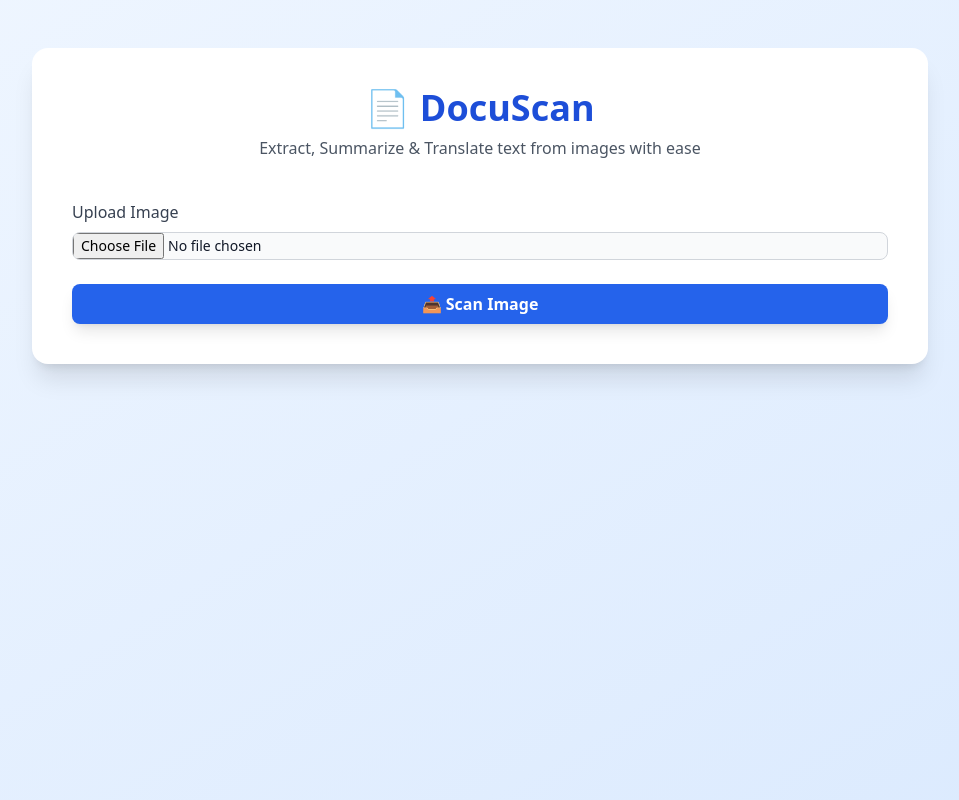
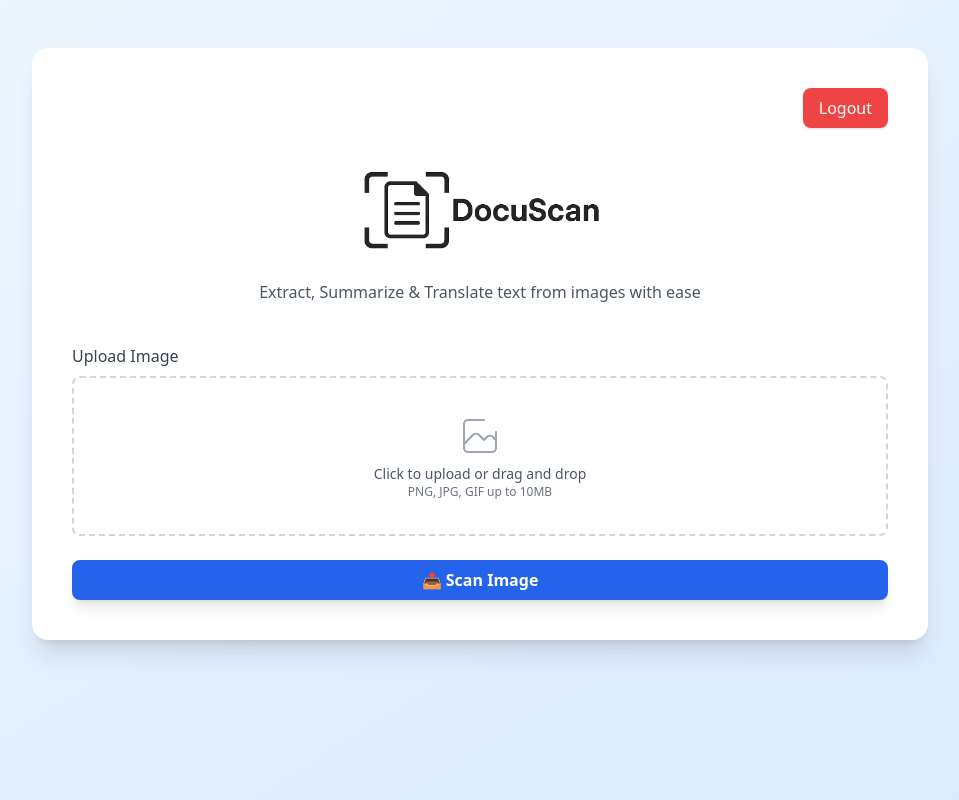
Before and after one commit to divyanshsaraswat/docuscan_django, a Django app: page / in a window 1280 px wide. Shown: the whole page, without its empty margins (160-1119 px from the left). Run offline with Django 4.2, Linux system fonts and the light colour scheme; the visitor is signed in with stand-in values (Sample User, id 1); some libraries are stand-ins or nearby versions.

Commit message:
Design Changed

```diff
--- a/scanner/templates/home.html
+++ b/scanner/templates/home.html
@@ -12,10 +12,16 @@
   {% block content %}
   <div class="min-h-screen bg-gradient-to-br from-blue-50 to-blue-100 py-12 px-4">
     <div class="max-w-4xl mx-auto bg-white rounded-2xl shadow-xl p-10 space-y-10">
+      <div class="flex justify-end">
+        <a href="{% url 'logout' %}" class="bg-red-500 hover:bg-red-600 text-white font-medium py-2 px-4 rounded-lg shadow transition duration-200">
+          Logout
+        </a>
+      </div>
 
       <!-- Header -->
-      <div class="text-center">
-        <h1 class="text-4xl font-extrabold text-blue-700">📄 DocuScan</h1>
+      <div class="flex flex-col items-center">
+        <img src="{% static 'images/logo.png' %}" alt="DocuScan Logo" style="width: 300px; margin-bottom: 20px;">
+
         <p class="text-gray-600 mt-2">Extract, Summarize & Translate text from images with ease</p>
       </div>
 
@@ -23,8 +29,49 @@
         {% csrf_token %}
         <div>
           <label class="block text-gray-700 font-medium mb-2">Upload Image</label>
-          <input type="file" name="image" accept="image/*"
-                 class="block w-full text-sm text-gray-900 border border-gray-300 rounded-lg cursor-pointer bg-gray-50 focus:outline-none focus:ring-2 focus:ring-blue-400" required>
+          <div class="relative">
+            <input type="file" name="image" accept="image/*" id="image-input"
+                   class="hidden" required>
+            <label for="image-input" class="flex items-center justify-center w-full h-40 border-2 border-dashed border-gray-300 rounded-lg cursor-pointer hover:border-blue-400 transition-colors">
+              <div class="text-center" id="upload-placeholder">
+                <svg class="mx-auto h-12 w-12 text-gray-400" stroke="currentColor" fill="none" viewBox="0 0 48 48">
+                  <path d="M28 8H12a4 4 0 00-4 4v20m32-12v8m0 0v8a4 4 0 01-4 4H12a4 4 0 01-4-4v-4m32-4l-3.172-3.172a4 4 0 00-5.656 0L28 28M8 32l9.172-9.172a4 4 0 015.656 0L28 28" stroke-width="2" stroke-linecap="round" stroke-linejoin="round"/>
+                </svg>
+                <p class="mt-1 text-sm text-gray-600">Click to upload or drag and drop</p>
+                <p class="text-xs text-gray-500">PNG, JPG, GIF up to 10MB</p>
+              </div>
+              <div id="image-preview" class="hidden w-full h-full">
+                <img src="" alt="Preview" class="w-full h-full object-contain">
+              </div>
+              <div id="loading-state" class="hidden absolute inset-0 bg-white bg-opacity-90 flex items-center justify-center">
+                <div class="animate-spin rounded-full h-12 w-12 border-b-2 border-blue-500"></div>
+              </div>
+            </label>
+          </div>
+          <script>
+            const imageInput = document.getElementById('image-input');
+            const uploadPlaceholder = document.getElementById('upload-placeholder');
+            const imagePreview = document.getElementById('image-preview');
+            const loadingState = document.getElementById('loading-state');
+            const previewImg = imagePreview.querySelector('img');
+
+            imageInput.addEventListener('change', function(e) {
+              if (e.target.files && e.target.files[0]) {
+                const reader = new FileReader();
+
+                uploadPlaceholder.classList.add('hidden');
+                loadingState.classList.remove('hidden');
+
+                reader.onload = function(e) {
+                  previewImg.src = e.target.result;
+                  loadingState.classList.add('hidden');
+                  imagePreview.classList.remove('hidden');
+                }
+
+                reader.readAsDataURL(e.target.files[0]);
+              }
+            });
+          </script>
         </div>
         <div>
           <button type="submit"
--- a/scanner/views.py
+++ b/scanner/views.py
@@ -14,10 +14,28 @@ pytesseract.pytesseract.tesseract_cmd = r'C:\Program Files\Tesseract-OCR\tessera
 
 
 def summarize_text(text, sentence_count=3):
-    parser = PlaintextParser.from_string(text, Tokenizer("english"))
-    summarizer = LsaSummarizer()
-    summary = summarizer(parser.document, sentence_count)
-    return ' '.join(str(sentence) for sentence in summary)
+    if not text or len(text.strip()) < 100:
+        return 'Text too short for summarization'
+
+    try:
+        import nltk
+        nltk.download('punkt_tab', quiet=True)
+        nltk.download('punkt', quiet=True)
+        nltk.download('averaged_perceptron_tagger', quiet=True)
+
+        parser = PlaintextParser.from_string(text, Tokenizer("english"))
+
+        summarizer = LsaSummarizer()
+
+        summary = summarizer(parser.document, sentence_count)
+
+        if not summary:
+            return 'Could not generate summary'
+
+        return ' '.join(str(sentence) for sentence in summary)
+
+    except Exception as e:
+        return f'Error in summarization: {str(e)}'
 
 
 @login_required
```
